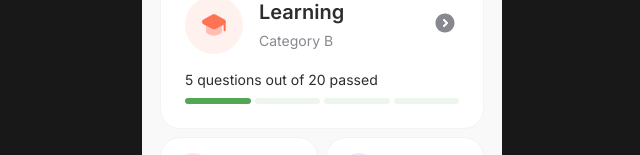
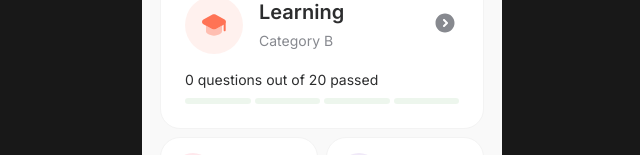
Before and after one commit to DariaBlomma/reactive-phone-test, a Vue app: page / in a window 1280 px wide. Shown: the part 147-302 px from the top of the page, without its empty margins (318-958 px from the left). Built offline with nearby package versions, Linux system fonts and the light colour scheme.

Commit message:
done logic of passing questions

```diff
--- a/src/components/home/LearningPreview.vue
+++ b/src/components/home/LearningPreview.vue
@@ -18,13 +18,14 @@
 		</RouterLink>
 	</div>
 	<ProgressBar
-			:total="20"
-			:passed="5"
+			:total="store.fakeList.length"
+			:passed="store.passedList.length"
 	/>
 </div>
 </template>
 
 <script setup lang="ts">
+import { useLearningStore } from '@/stores/learning';
 import EncircledIcon from '@/components/EncircledIcon.vue';
 import IconGraduationCap from '@/ui/icons/IconGraduationCap.vue';
 import IconShevronCircleRight from '@/ui/icons/IconShevronCircleRight.vue';
@@ -35,6 +36,7 @@ interface Props {
 }
 
 const props = defineProps<Props>();
+const store = useLearningStore();
 </script>
 
 <style scoped lang="scss">
--- a/src/components/learning/TestQuestion.vue
+++ b/src/components/learning/TestQuestion.vue
@@ -1,6 +1,6 @@
 <template>
 	<div class="question">
-		<span class="paragraph-1">{{ props.text }}</span>
+		<span class="paragraph-1">{{ props.item.text }}</span>
 		<IconCheckCircle
 				v-if="props.isPassed"
 				class="icon"
@@ -9,12 +9,14 @@
 </template>
 
 <script setup lang="ts">
+import type { TestElem } from '@/types';
 import IconCheckCircle from '@/ui/icons/IconCheckCircle.vue';
 
 interface Props {
-	text?: string | number,
+	item: TestElem,
 	isPassed?: boolean,
 }
+
 const props = defineProps<Props>();
 </script>
 
--- a/src/components/learning/TestsList.vue
+++ b/src/components/learning/TestsList.vue
@@ -6,18 +6,26 @@
 
 	<div class="list">
 		<TestQuestion
-				v-for="item in 20"
-				:key="20"
-				:text="item"
-				:is-passed="item === 4"
+				v-for="item in store.fakeList"
+				:key="item.id"
+				:item="item"
+				:is-passed="store.checkIsPassed(item.id)"
+				@click="handleQuestionClick(item)"
 		/>
 	</div>
 </div>
 </template>
 
 <script setup lang="ts">
+import type { TestElem } from '@/types';
+import { useLearningStore } from '@/stores/learning';
+import TestQuestion from '@/components/learning/TestQuestion.vue';
 
-import TestQuestion from '@/components/learning/TestQuestion.vue';
+const store = useLearningStore();
+
+const handleQuestionClick = (item: TestElem) => {
+	store.handleQuestionPassFail(item);
+};
 </script>
 
 <style scoped lang="scss">
--- /dev/null
+++ b/src/constants/fakeTestsList.ts
@@ -0,0 +1 @@
+export const fakeList = [{"id":0,"text":1},{"id":1,"text":2},{"id":2,"text":3},{"id":3,"text":4},{"id":4,"text":5},{"id":5,"text":6},{"id":6,"text":7},{"id":7,"text":8},{"id":8,"text":9},{"id":9,"text":10},{"id":10,"text":11},{"id":11,"text":12},{"id":12,"text":13},{"id":13,"text":14},{"id":14,"text":15},{"id":15,"text":16},{"id":16,"text":17},{"id":17,"text":18},{"id":18,"text":19},{"id":19,"text":20}];
--- /dev/null
+++ b/src/constants/index.ts
@@ -0,0 +1 @@
+export * from './fakeTestsList';
--- /dev/null
+++ b/src/stores/learning.ts
@@ -0,0 +1,25 @@
+import { ref } from 'vue'
+import { defineStore } from 'pinia'
+import type { TestElem } from '@/types';
+import { fakeList } from '@/constants';
+
+
+export const useLearningStore = defineStore('learning', () => {
+  const passedList = ref<number[]>([]);
+
+  const handleQuestionPassFail = (item: TestElem) => {
+    const isPassed = checkIsPassed(item.id);
+
+    if (isPassed) {
+      passedList.value = passedList.value.filter(elem => elem !== item.id);
+    } else {
+      passedList.value.push(item.id);
+    }
+  };
+
+  const checkIsPassed = (id: number): boolean => {
+    return !!passedList.value.find(elem => elem === id);
+  };
+
+  return { fakeList, passedList, handleQuestionPassFail, checkIsPassed }
+})
--- /dev/null
+++ b/src/types/index.ts
@@ -0,0 +1 @@
+export * from './learning';
--- /dev/null
+++ b/src/types/learning.ts
@@ -0,0 +1,4 @@
+export interface TestElem {
+  id: number,
+  text: string | number,
+}
```
Also changed, not shown: src/stores/counter.ts (deleted, +0 -12 lines), src/views/LearningView.vue (+4 -4 lines).
